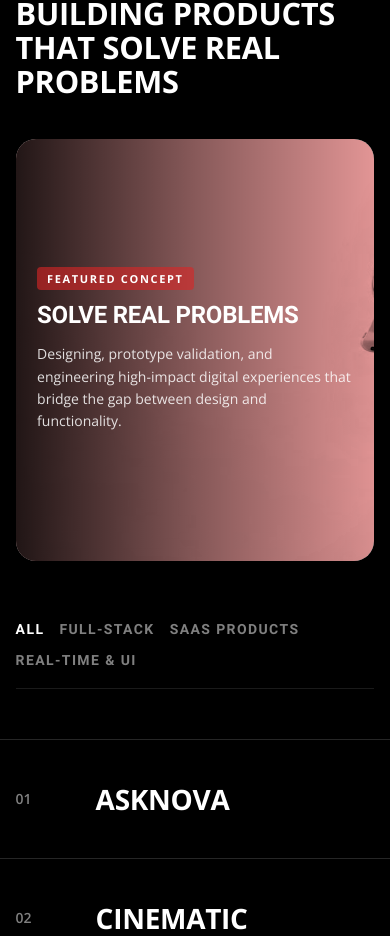
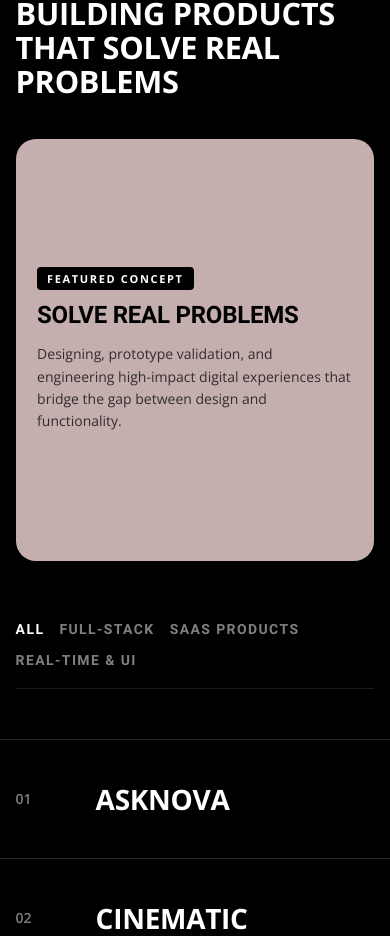
Before and after one commit to yashdarji236/Yash-PortFolio, a React (Vite) app: page / in a window 390 px wide. Shown: the part 967-1903 px from the top of the page. Built offline with nearby package versions, Linux system fonts and the light colour scheme.

Commit message:
upgrade project section

```diff
--- a/src/index.css
+++ b/src/index.css
@@ -1853,6 +1853,32 @@ footer {
     gap: 15px;
   }
 
+  .studio-bg {
+    background-image: none !important;
+  }
+
+  .studio-banner-inner {
+    background-color: rgb(197, 174, 174) !important;
+  }
+
+  .studio-banner-inner::before,
+  .studio-banner-inner::after {
+    display: none !important;
+  }
+
+  .banner-title {
+    color: var(--color-black) !important;
+  }
+
+  .banner-desc {
+    color: rgba(0, 0, 0, 0.75) !important;
+  }
+
+  .banner-tag {
+    color: var(--color-white) !important;
+    background: var(--color-black) !important;
+  }
+
   .meta-item p {
     text-align: center;
   }
```
